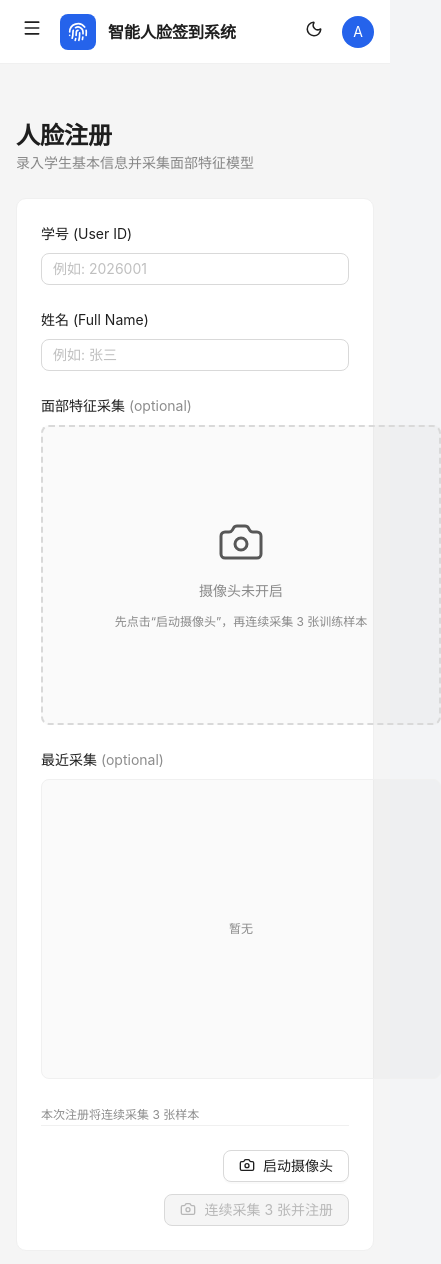
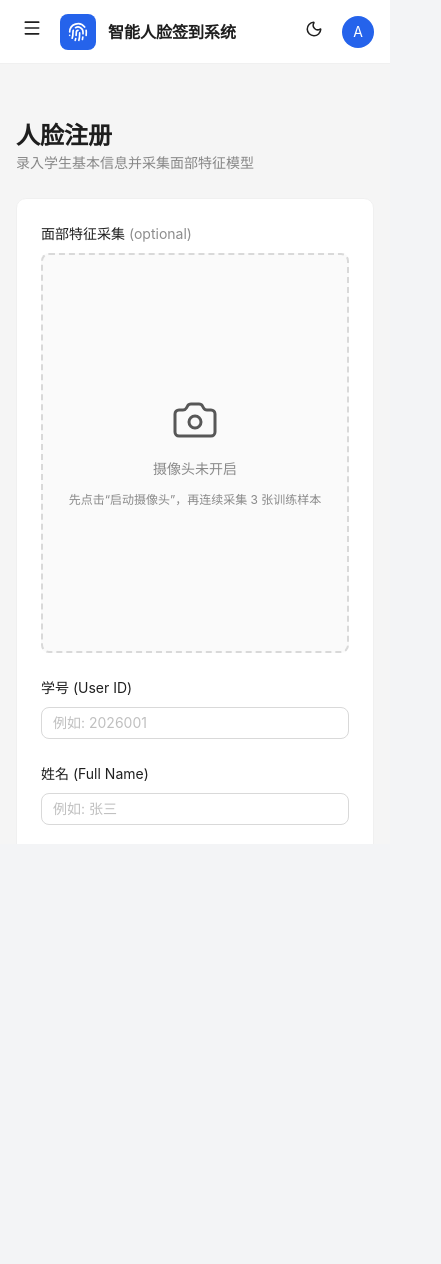
Before and after one commit to TUNTIANHAMMA-2/FinalExams, a React (Vite) app in the folder python-ai-course/frontend/: page /register in a window 390 px wide. Shown: the top 1264 px of the page, 441 px wide, since content can reach past the window. After the commit the page ends 844 px from the top, so only its background shows below. Built offline with nearby package versions, Linux system fonts and the light colour scheme; no server answers.

Commit message:
Polish frontend page layout

```diff
--- a/python-ai-course/frontend/src/components/Layout.tsx
+++ b/python-ai-course/frontend/src/components/Layout.tsx
@@ -63,11 +63,10 @@ const Layout: React.FC = () => {
   );
 
   return (
-    <AntLayout style={{ minHeight: '100vh' }}>
+    <AntLayout style={{ height: '100vh', overflow: 'hidden' }}>
       <Header
         style={{
-          position: 'sticky',
-          top: 0,
+          position: 'relative',
           zIndex: 100,
           display: 'flex',
           alignItems: 'center',
@@ -134,7 +133,7 @@ const Layout: React.FC = () => {
         </div>
       </Header>
 
-      <AntLayout style={{ width: '100%', maxWidth: 1920, margin: '0 auto' }}>
+      <AntLayout style={{ width: '100%', maxWidth: 1920, margin: '0 auto', overflow: 'hidden' }}>
         {isDesktop && (
           <Sider
             width={248}
@@ -144,18 +143,18 @@ const Layout: React.FC = () => {
             }}
           >
             <div style={{ padding: '20px 12px' }}>
-              <Typography.Text
-                type="secondary"
-                style={{ fontSize: 12, letterSpacing: '0.08em', paddingInlineStart: 12 }}
-              >
-                MENU
-              </Typography.Text>
               <div style={{ marginTop: 12 }}>{menu}</div>
             </div>
           </Sider>
         )}
 
-        <Content style={{ padding: 'clamp(16px, 2.5vw, 32px)', minWidth: 0 }}>
+        <Content
+          style={{
+            padding: 'clamp(16px, 2.5vw, 32px)',
+            overflowY: 'auto',
+            flex: 1,
+          }}
+        >
           <Outlet />
         </Content>
       </AntLayout>
--- a/python-ai-course/frontend/src/pages/LiveAttendance.tsx
+++ b/python-ai-course/frontend/src/pages/LiveAttendance.tsx
@@ -227,8 +227,8 @@ const LiveAttendance: React.FC = () => {
       <canvas ref={asciiCanvasRef} style={{ display: 'none' }} />
       <canvas ref={captureCanvasRef} style={{ display: 'none' }} />
 
-      <Flex justify="space-between" align="center" wrap gap={16}>
-        <div>
+      <Flex justify="space-between" align="flex-start" wrap gap={16}>
+        <div style={{ textAlign: 'left' }}>
           <Typography.Title level={3} style={{ margin: 0 }}>
             实时签到
           </Typography.Title>
--- a/python-ai-course/frontend/src/pages/Records.tsx
+++ b/python-ai-course/frontend/src/pages/Records.tsx
@@ -120,7 +120,7 @@ const Records: React.FC = () => {
 
   return (
     <Space direction="vertical" size={24} style={{ width: '100%' }}>
-      <div>
+      <div style={{ textAlign: 'left' }}>
         <Typography.Title level={3} style={{ margin: 0 }}>
           签到记录
         </Typography.Title>
--- a/python-ai-course/frontend/src/pages/Register.tsx
+++ b/python-ai-course/frontend/src/pages/Register.tsx
@@ -25,7 +25,7 @@ const Register: React.FC = () => {
 
   const [cameraOn, setCameraOn] = useState(false);
   const [loading, setLoading] = useState(false);
-  const [snapshot, setSnapshot] = useState('');
+  const [snapshots, setSnapshots] = useState<string[]>([]);
   const [sampleProgress, setSampleProgress] = useState(0);
   const [result, setResult] = useState<SubmitResult | null>(null);
 
@@ -123,7 +123,7 @@ const Register: React.FC = () => {
         }
         const imageData = captureFrame();
         imageDataList.push(imageData);
-        setSnapshot(imageData);
+        setSnapshots((prev) => [...prev, imageData]);
         setSampleProgress(index + 1);
       }
 
@@ -159,7 +159,7 @@ const Register: React.FC = () => {
     <Space direction="vertical" size={24} style={{ width: '100%' }}>
       <canvas ref={canvasRef} style={{ display: 'none' }} />
 
-      <div>
+      <div style={{ textAlign: 'left' }}>
         <Typography.Title level={3} style={{ margin: 0 }}>
           人脸注册
         </Typography.Title>
@@ -169,22 +169,9 @@ const Register: React.FC = () => {
       <Card>
         <Form<RegisterValues> layout="vertical" onFinish={onFinish} requiredMark="optional">
           <Row gutter={24}>
-            <Col xs={24} md={12}>
-              <Form.Item label="学号 (User ID)" name="userId" rules={[{ required: true, message: '请输入学号' }]}>
-                <Input placeholder="例如: 2026001" allowClear />
-              </Form.Item>
-            </Col>
-            <Col xs={24} md={12}>
-              <Form.Item label="姓名 (Full Name)" name="name" rules={[{ required: true, message: '请输入姓名' }]}>
-                <Input placeholder="例如: 张三" allowClear />
-              </Form.Item>
-            </Col>
-          </Row>
-
-          <Row gutter={24}>
-            <Col xs={24} md={16}>
+            <Col xs={24}>
               <Form.Item label="面部特征采集">
-                <div style={{ ...previewBox, border: `2px dashed ${token.colorBorder}` }}>
+                <div style={{ ...previewBox, border: `2px dashed ${token.colorBorder}`, height: 400, aspectRatio: 'auto' }}>
                   <video
                     ref={videoRef}
                     playsInline
@@ -203,19 +190,41 @@ const Register: React.FC = () => {
                 </div>
               </Form.Item>
             </Col>
-            <Col xs={24} md={8}>
-              <Form.Item label="最近采集">
-                <div style={{ ...previewBox, border: `1px solid ${token.colorBorderSecondary}` }}>
-                  {snapshot ? (
-                    <img src={snapshot} alt="最近采集" style={{ width: '100%', height: '100%', objectFit: 'contain' }} />
-                  ) : (
-                    <Typography.Text type="secondary" style={{ fontSize: 12 }}>
-                      暂无
-                    </Typography.Text>
-                  )}
-                </div>
+          </Row>
+
+          <Row gutter={24}>
+            <Col xs={24} md={12}>
+              <Form.Item label="学号 (User ID)" name="userId" rules={[{ required: true, message: '请输入学号' }]}>
+                <Input placeholder="例如: 2026001" allowClear />
               </Form.Item>
-              <Typography.Text type="secondary" style={{ fontSize: 12 }}>
+            </Col>
+            <Col xs={24} md={12}>
+              <Form.Item label="姓名 (Full Name)" name="name" rules={[{ required: true, message: '请输入姓名' }]}>
+                <Input placeholder="例如: 张三" allowClear />
+              </Form.Item>
+            </Col>
+          </Row>
+
+          <Row gutter={24}>
+            <Col xs={24}>
+              <Form.Item label={`采集样本 (已采集 ${sampleProgress}/${REQUIRED_SAMPLE_COUNT})`}>
+                <Row gutter={8}>
+                  {[0, 1, 2].map((i) => (
+                    <Col key={i} span={8}>
+                      <div style={{ ...previewBox, border: `1px solid ${token.colorBorderSecondary}`, minHeight: 120 }}>
+                        {snapshots[i] ? (
+                          <img src={snapshots[i]} alt={`样本${i + 1}`} style={{ width: '100%', height: '100%', objectFit: 'contain' }} />
+                        ) : (
+                          <Typography.Text type="secondary" style={{ fontSize: 14 }}>
+                            {i + 1}
+                          </Typography.Text>
+                        )}
+                      </div>
+                    </Col>
+                  ))}
+                </Row>
+              </Form.Item>
+              <Typography.Text type="secondary" style={{ fontSize: 12, display: 'block', marginBottom: 16 }}>
                 {loading
                   ? `正在采集第 ${Math.max(1, sampleProgress)} / ${REQUIRED_SAMPLE_COUNT} 张，请轻微调整角度`
                   : `本次注册将连续采集 ${REQUIRED_SAMPLE_COUNT} 张样本`}
--- a/python-ai-course/frontend/src/pages/Stats.tsx
+++ b/python-ai-course/frontend/src/pages/Stats.tsx
@@ -1,6 +1,6 @@
 import React, { useEffect, useState } from 'react';
-import { Button, Card, Col, Empty, Flex, Progress, Row, Space, Statistic, Typography, theme } from 'antd';
-import { AlertTriangle, RefreshCw, UserX, Users } from 'lucide-react';
+import { Button, Card, Col, Empty, Flex, Progress, Row, Space, Statistic, Tooltip, Typography, theme } from 'antd';
+import { AlertTriangle, Info, RefreshCw, UserX, Users } from 'lucide-react';
 import type { StatsResponse } from '../api';
 import { fetchStats } from '../api';
 
@@ -79,8 +79,8 @@ const Stats: React.FC = () => {
 
   return (
     <Space direction="vertical" size={24} style={{ width: '100%' }}>
-      <Flex justify="space-between" align="center" wrap gap={16}>
-        <div>
+      <Flex justify="space-between" align="flex-start" wrap gap={16}>
+        <div style={{ textAlign: 'left' }}>
           <Typography.Title level={3} style={{ margin: 0 }}>
             数据分析
           </Typography.Title>
@@ -147,16 +147,20 @@ const Stats: React.FC = () => {
         </Col>
         <Col xs={24} md={8}>
           <Card>
+            <div style={{ display: 'flex', alignItems: 'center', gap: 4 }}>
+              <Typography.Text type="secondary" style={{ fontSize: 12 }}>
+                识别成功率
+              </Typography.Text>
+              <Tooltip title="计算公式：(签到成功 + 重复签到 + 已识别) / (签到成功 + 重复签到 + 已识别 + 未知人脸)，排除未检测到人脸的空帧。">
+                <Info size={14} style={{ color: token.colorTextSecondary, cursor: 'pointer' }} />
+              </Tooltip>
+            </div>
             <Statistic
-              title="识别成功率"
               value={stats.recognition_success_rate * 100}
               precision={1}
               suffix="%"
               valueStyle={{ fontSize: 28, fontWeight: 700, color: token.colorPrimary }}
             />
-            <Typography.Text type="secondary" style={{ fontSize: 12 }}>
-              success + duplicate + recognized / success + duplicate + recognized + unknown，不包含 no_face 空帧。
-            </Typography.Text>
           </Card>
         </Col>
       </Row>
@@ -172,15 +176,24 @@ const Stats: React.FC = () => {
           <Empty image={Empty.PRESENTED_IMAGE_SIMPLE} description="暂无识别事件" />
         ) : (
           <Space direction="vertical" size={14} style={{ width: '100%' }}>
-            {Object.entries(stats.event_counts).map(([eventType, count]) => (
+            {Object.entries(stats.event_counts).map(([eventType, count]) => {
+              const labelMap: Record<string, string> = {
+                recognized: '用户识别',
+                duplicate: '重复签到',
+                unknown: '陌生人',
+                no_model: '未注册',
+                no_face: '未检测到人脸',
+              };
+              return (
                 <div key={eventType}>
                   <Flex justify="space-between" style={{ marginBottom: 4 }}>
-                  <Typography.Text>{eventType}</Typography.Text>
+                    <Typography.Text>{labelMap[eventType] || eventType}</Typography.Text>
                     <Typography.Text strong>{count}</Typography.Text>
                   </Flex>
                   <Progress percent={Math.round((count / Math.max(1, stats.event_total)) * 100)} />
                 </div>
-            ))}
+              );
+            })}
           </Space>
         )}
       </Card>
@@ -202,7 +215,7 @@ const Stats: React.FC = () => {
           </Space>
         )}
         <Typography.Text type="secondary" style={{ fontSize: 12, display: 'block', marginTop: 20 }}>
-          TOTAL_RECORDS: {stats.total_records}
+          总记录数: {stats.total_records}
         </Typography.Text>
       </Card>
     </Space>
```
Lines whose indentation alone changed are shown as unchanged.
